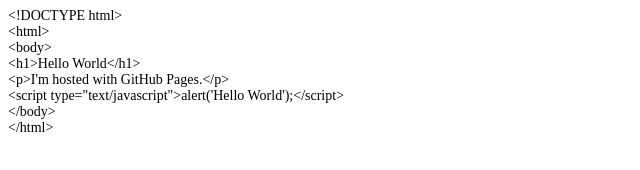
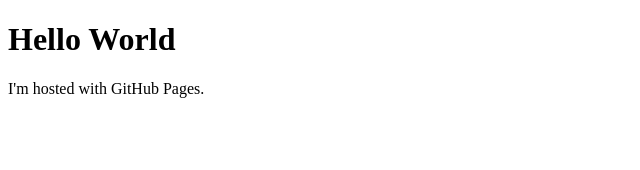
Before and after one commit to taya416/taya416.github.io, a plain HTML site: page test.html in a window 1280 px wide. Shown: the whole page, without its empty margins (0-640 px from the left). Drawn offline with Linux system fonts and the light colour scheme.

Commit message:
Update test.html

```diff
--- a/test.html
+++ b/test.html
@@ -1,63 +1,8 @@
+<!DOCTYPE html>
 <html>
-
-<head>
-<meta http-equiv=Content-Type content="text/html; charset=utf-8">
-<meta name=Generator content="Microsoft Word 15 (filtered)">
-<style>
-<!--
- /* Font Definitions */
- @font-face
-	{font-family:"Cambria Math";
-	panose-1:2 4 5 3 5 4 6 3 2 4;}
-@font-face
-	{font-family:游明朝;
-	panose-1:2 2 4 0 0 0 0 0 0 0;}
-@font-face
-	{font-family:"\@游明朝";}
- /* Style Definitions */
- p.MsoNormal, li.MsoNormal, div.MsoNormal
-	{margin:0mm;
-	margin-bottom:.0001pt;
-	text-align:justify;
-	text-justify:inter-ideograph;
-	font-size:10.5pt;
-	font-family:"游明朝",serif;}
- /* Page Definitions */
- @page WordSection1
-	{size:595.0pt 842.0pt;
-	margin:99.25pt 30.0mm 30.0mm 30.0mm;
-	layout-grid:18.0pt;}
-div.WordSection1
-	{page:WordSection1;}
--->
-</style>
-
-</head>
-
-<body lang=JA style='text-justify-trim:punctuation'>
-
-<div class=WordSection1 style='layout-grid:18.0pt'>
-
-<p class=MsoNormal><span lang=EN-US>&lt;!DOCTYPE html&gt;</span></p>
-
-<p class=MsoNormal><span lang=EN-US>&lt;html&gt;</span></p>
-
-<p class=MsoNormal><span lang=EN-US>&lt;body&gt;</span></p>
-
-<p class=MsoNormal><span lang=EN-US>&lt;h1&gt;Hello World&lt;/h1&gt;</span></p>
-
-<p class=MsoNormal><span lang=EN-US>&lt;p&gt;I'm hosted with GitHub
-Pages.&lt;/p&gt;</span></p>
-
-<p class=MsoNormal><span lang=EN-US>&lt;script
-type=&quot;text/javascript&quot;&gt;alert('Hello World');&lt;/script&gt;</span></p>
-
-<p class=MsoNormal><span lang=EN-US>&lt;/body&gt;</span></p>
-
-<p class=MsoNormal><span lang=EN-US>&lt;/html&gt;</span></p>
-
-</div>
-
+<body>
+<h1>Hello World</h1>
+<p>I'm hosted with GitHub Pages.</p>
+<script type="text/javascript">alert('Hello World');</script>
 </body>
-
 </html>
```
